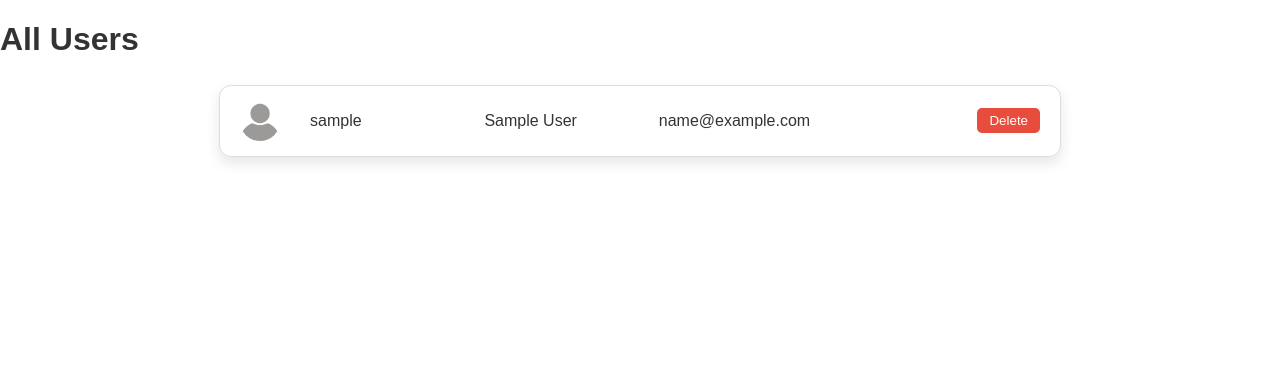
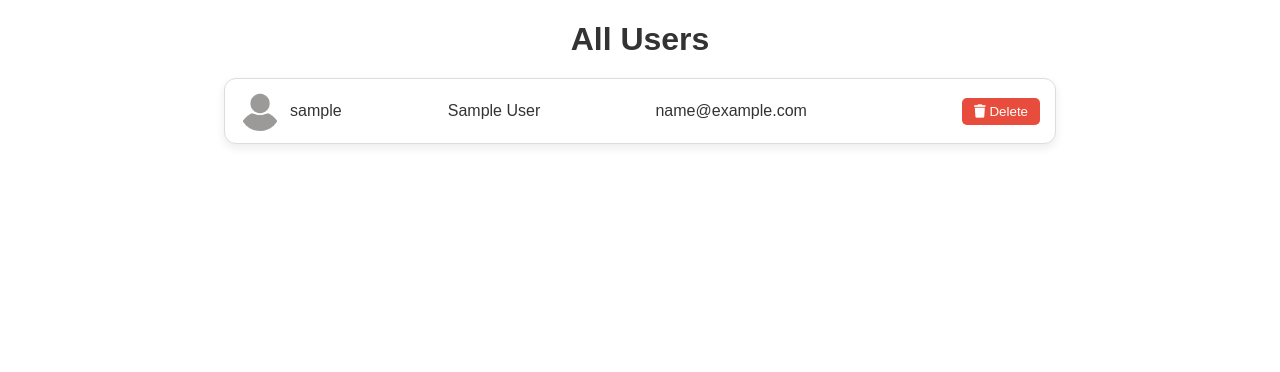
Before and after one commit to ayah3mad/snapstudio-booking, a Django app: template studio_app/templates/admin/user_cards.html in a window 1280 px wide. Shown: the part 48-420 px from the top of the page. Run offline with Django 5.2, Linux system fonts and the light colour scheme; the template is opened without the code that fills it: values that come from a table or form of the project are taken from there, others are empty; the visitor is signed in with stand-in values (Sample User, id 1); data comes from the database, SQL or seed files in the repository.

Commit message:
Fix styling for admin user cards

```diff
--- a/studio_app/templates/admin/user_cards.html
+++ b/studio_app/templates/admin/user_cards.html
@@ -4,45 +4,48 @@
 {% block title %}All Users{% endblock %}
 
 {% block content %}
-<h1>All Users</h1>
-<div style="display:flex; flex-direction:column; gap:10px;">
+<h1 style="text-align:center; margin-bottom:20px;">All Users</h1>
+
+<div style="display:flex; flex-direction:column; gap:10px; align-items:center;">
     {% for u in users %}
     <div style="
-        border: 1px solid #ddd;
-        border-radius: 12px;
-        background: #fff;
-        box-shadow: 0 6px 14px rgba(0, 0, 0, 0.1);
-        width: 800px;           /* card width */
-        padding: 15px 20px;
-        display: flex;
-        flex-direction: row;
-        justify-content: space-between;
-        align-items: center;
-        gap: 15px;
-        margin: 5px auto;
-    ">
-        <!-- Left part: Image -->
-        <img src="{% static 'images/user_placeholder.png' %}" alt="User Image"
-             style="width:40px; height:40px; border-radius:50%; object-fit:cover; margin-right:15px;">
+        border:1px solid #ddd;
+        border-radius:12px;
+        background:#fff;
+        box-shadow:0 4px 10px rgba(0,0,0,0.08);
+        width:90%;
+        max-width:800px;
+        padding:12px 15px;
+        display:flex;
+        align-items:center;
+        gap:10px;
+        transition: box-shadow 0.2s ease;
+    " onmouseover="this.style.boxShadow='0 8px 20px rgba(0,0,0,0.15)'" onmouseout="this.style.boxShadow='0 4px 10px rgba(0,0,0,0.08)'">
 
-        <!-- User info horizontally -->
-        <span style="flex:1; margin-right:15px;">{{ u.username }}</span>
-        <span style="flex:1; margin-right:15px;">{{ u.first_name }} {{ u.last_name }}</span>
-        <span style="flex:2; margin-right:15px;">{{ u.email }}</span>
+        <!-- User image and name -->
+        <div style="display:flex; align-items:center; flex:2; gap:10px;">
+            <img src="{% static 'images/user_placeholder.png' %}" alt="User Image" style="width:40px; height:40px; border-radius:50%; object-fit:cover;">
+            <span>{{ u.username }}</span>
+        </div>
+
+        <!-- Full name -->
+        <div style="flex:2;">{{ u.first_name }} {{ u.last_name }}</div>
+
+        <!-- Email -->
+        <div style="flex:3;">{{ u.email }}</div>
 
         <!-- Delete button -->
         <form method="POST" action="{% url 'delete_account_by_admin' u.id %}"
-              onsubmit="return confirm('Are you sure you want to delete this user?');"
-              style="margin:0;">
+              onsubmit="return confirm('Are you sure you want to delete this user?');" style="margin-left:auto;">
             {% csrf_token %}
             <button type="submit" style="
-                padding:5px 12px;
+                padding:6px 12px;
                 background-color:#e74c3c;
                 color:white;
                 border:none;
                 border-radius:5px;
                 cursor:pointer;
-            ">Delete</button>
+            "><i class="fa-solid fa-trash"></i> Delete</button>
         </form>
     </div>
     {% endfor %}
```
